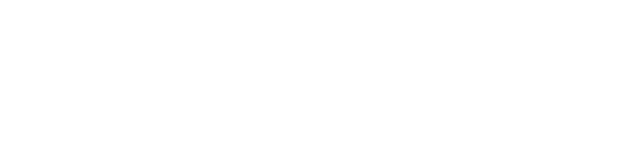
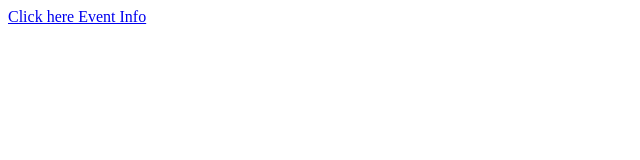
Before and after one commit to MayankGYl/pdf, a plain HTML site: page index.html in a window 1280 px wide. Shown: the whole page, without its empty margins (0-640 px from the left). Drawn offline with Linux system fonts and the light colour scheme.

Commit message:
Update index.html

```diff
--- a/index.html
+++ b/index.html
@@ -1,3 +1,3 @@
 <html>
-  <a href="https://github.com/MayankGYl/pdf/blob/main/gauravkrgupta_327d5708-5733-4275-868d-0be0f3f9dbf5.pdf">
+ <p><a href="https://github.com/MayankGYl/pdf/blob/main/gauravkrgupta_327d5708-5733-4275-868d-0be0f3f9dbf5.pdf">Click here Event Info</a></p>
   <html>
```
